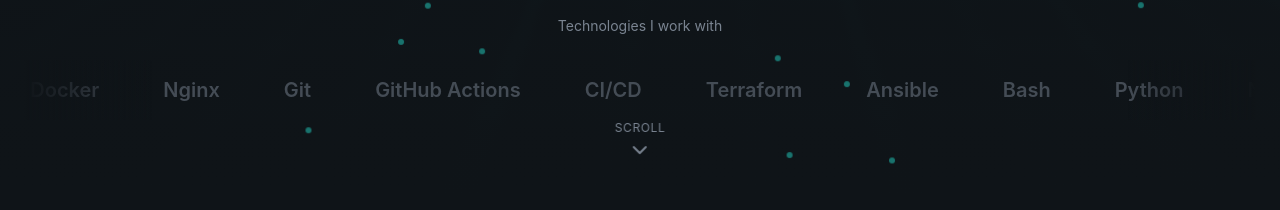
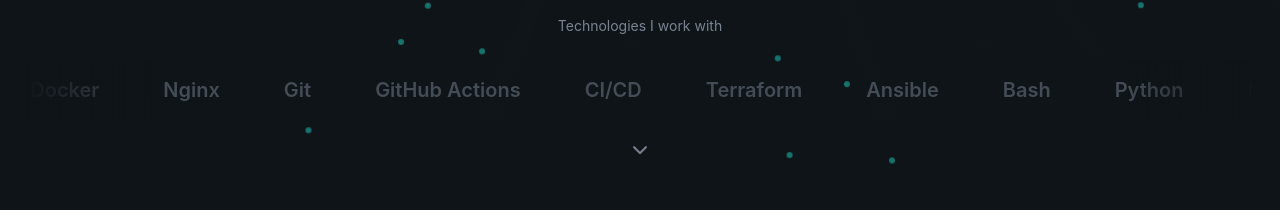
Before and after one commit to Godwin-Techie/portfolio, a React (Vite) app: page / in a window 1280 px wide. Shown: the part 1000-1210 px from the top of the page. Built offline with nearby package versions, Linux system fonts and the light colour scheme.

Commit message:
Removed the Scroll button

```diff
--- a/src/sections/Hero.jsx
+++ b/src/sections/Hero.jsx
@@ -217,7 +217,7 @@
           href="#about"
           className="flex flex-col items-center gap-2 text-muted-foreground hover:text-primary transition-colors group"
         >
-          <span className="text-xs uppercase tracking-wider">Scroll</span>
+          <span className="text-xs uppercase tracking-wider"></span>
           <ChevronDown className="w-6 h-6 animate-bounce" />
         </a>
       </div>
```
